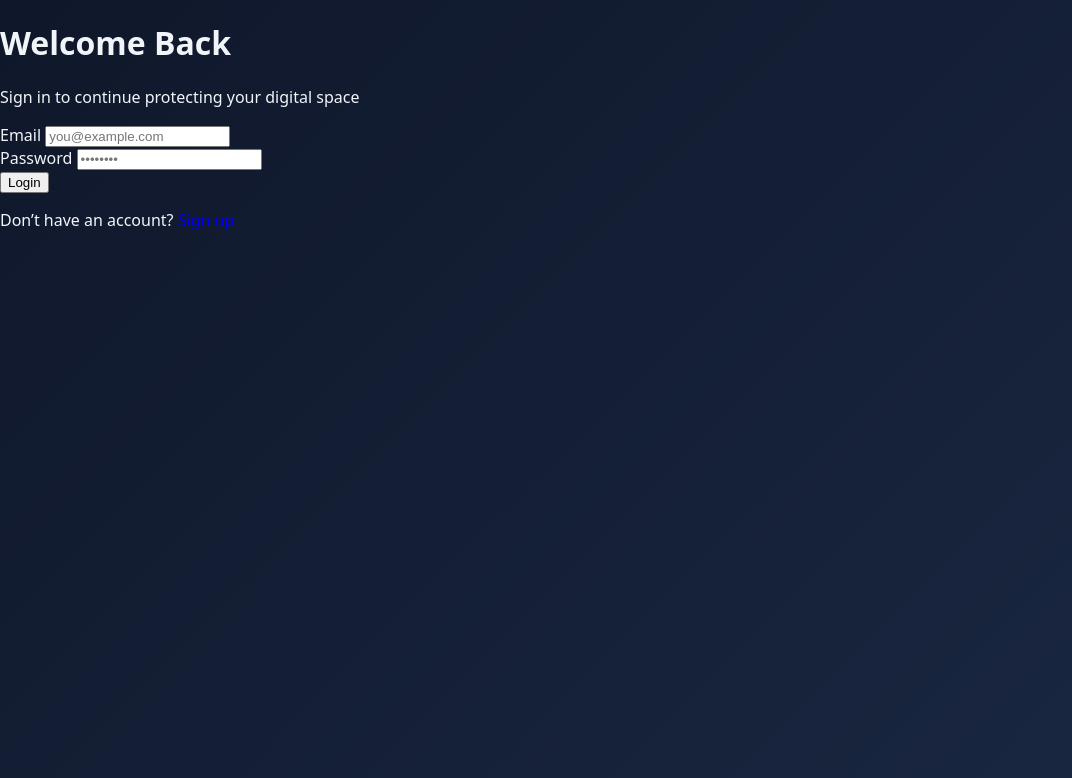
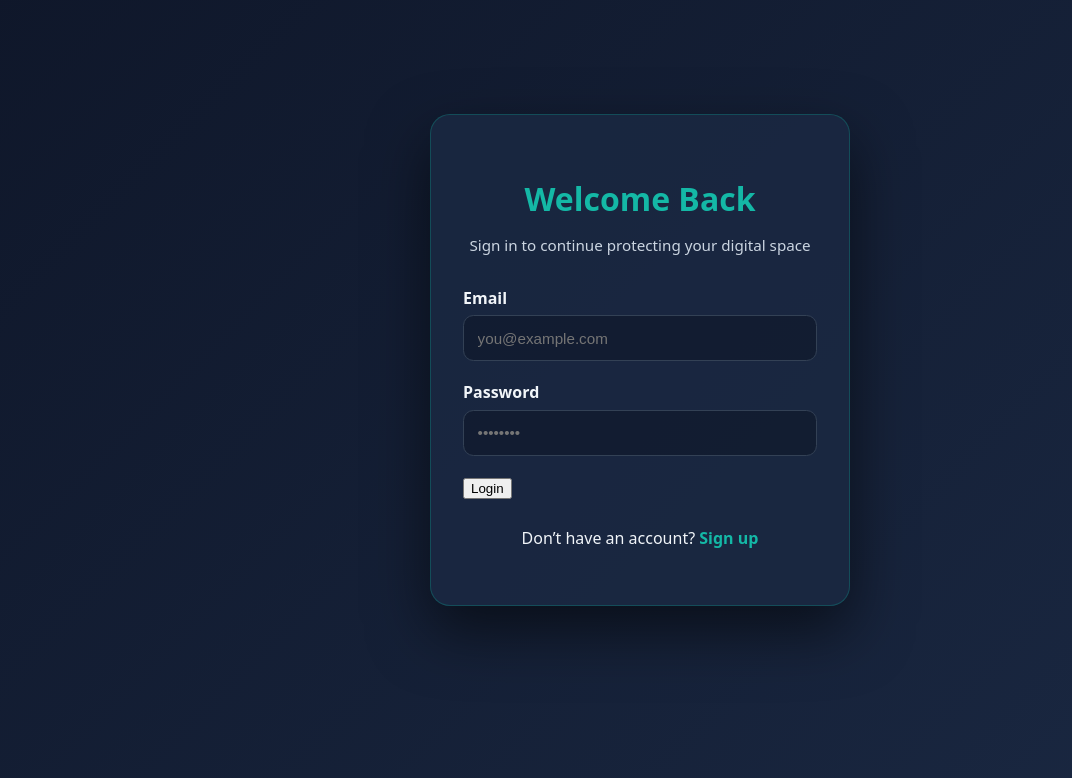
Before and after one commit to Hemanth-2OOT/Care-cloud, a Flask app: page /login in a window 1280 px wide. Shown: the part 22-800 px from the top of the page, without its empty margins (0-1072 px from the left). Run offline with Flask 3, Linux system fonts and the light colour scheme.

Commit message:
Update style.css

```diff
--- a/carecloud/static/style.css
+++ b/carecloud/static/style.css
@@ -218,3 +218,84 @@ textarea:focus {
     border-radius: 1rem;
     background: rgba(13,148,136,0.1);
     }
+/* =========================
+   LOGIN UI HARD FIX
+========================= */
+
+.auth-container {
+    min-height: calc(100vh - 80px);
+    display: flex;
+    align-items: center;
+    justify-content: center;
+    padding: 2rem 1rem;
+}
+
+.auth-card {
+    width: 100%;
+    max-width: 420px;
+    background: rgba(26, 40, 66, 0.85);
+    border-radius: 1.25rem;
+    padding: 2.5rem 2rem;
+    border: 1px solid rgba(13, 148, 136, 0.35);
+    box-shadow: 0 25px 60px rgba(0,0,0,0.55);
+}
+
+.auth-card h1 {
+    text-align: center;
+    color: var(--teal-light);
+    margin-bottom: 0.5rem;
+}
+
+.auth-subtitle {
+    text-align: center;
+    color: var(--text-secondary);
+    font-size: 0.95rem;
+    margin-bottom: 2rem;
+}
+
+.form-group {
+    margin-bottom: 1.25rem;
+}
+
+.form-group label {
+    display: block;
+    margin-bottom: 0.4rem;
+    font-weight: 600;
+}
+
+.form-group input {
+    width: 100%;
+    padding: 0.85rem;
+    border-radius: 0.65rem;
+    border: 1.5px solid var(--border-color);
+    background: rgba(15, 23, 42, 0.65);
+    color: white;
+    font-size: 0.95rem;
+}
+
+.form-group input:focus {
+    outline: none;
+    border-color: var(--teal-primary);
+    box-shadow: 0 0 12px rgba(13, 148, 136, 0.4);
+}
+
+.auth-footer {
+    margin-top: 1.75rem;
+    text-align: center;
+}
+
+.auth-footer a {
+    color: var(--teal-light);
+    font-weight: 600;
+    text-decoration: none;
+}
+
+.flash-message {
+    background: rgba(239, 68, 68, 0.15);
+    border: 1px solid rgba(239, 68, 68, 0.4);
+    color: var(--risk-color);
+    padding: 0.75rem;
+    border-radius: 0.5rem;
+    margin-bottom: 1rem;
+    font-size: 0.85rem;
+}
```
